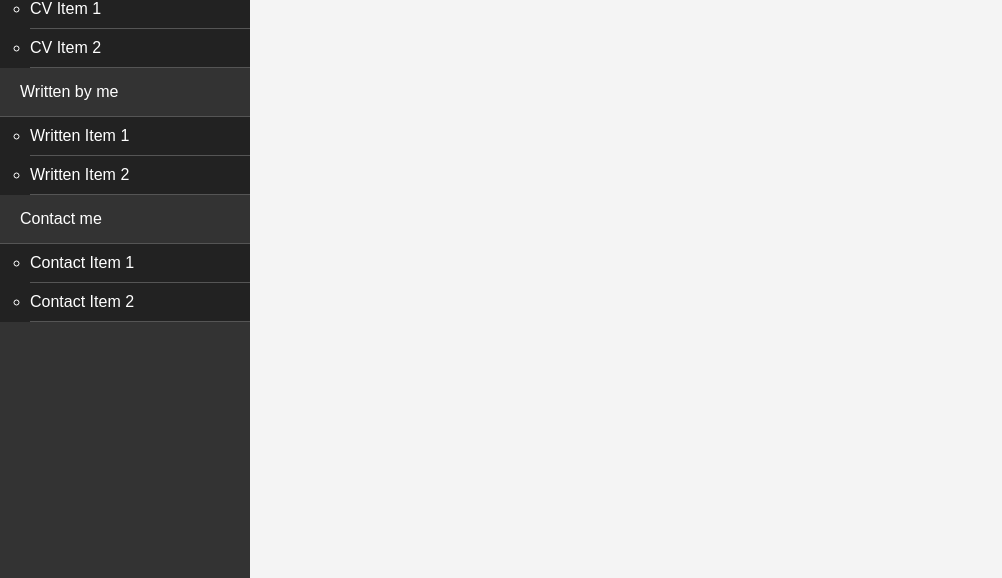
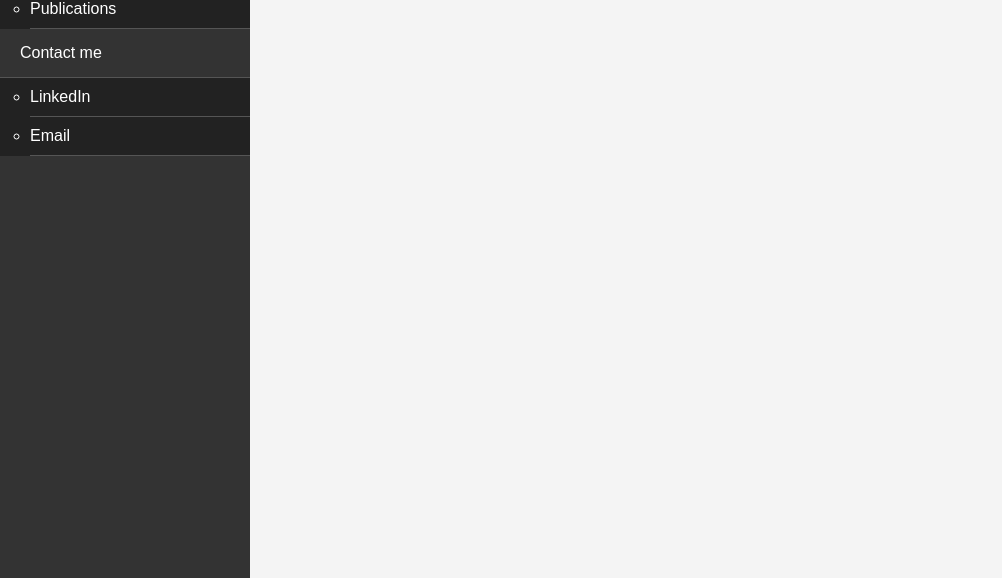
Before and after one commit to ShahabNaz/ShahabNaz.github.io, a plain HTML site: page index.html in a window 1280 px wide. Shown: the part 222-800 px from the top of the page, without its empty margins (0-1002 px from the left). Drawn offline with Linux system fonts and the light colour scheme.

Commit message:
Only HTML

```diff
--- a/index.html
+++ b/index.html
@@ -17,31 +17,24 @@
     <nav class="sidebar">
         <ul class="main-menu">
             <li>
-                <a href="#">About</a>
-                <ul class="submenu">
-                    <li><a href="#">About Item 1</a></li>
-                    <li><a href="#">About Item 2</a></li>
-                </ul>
-            </li>
-            <li>
                 <a href="#">My CV</a>
                 <ul class="submenu">
-                    <li><a href="#">CV Item 1</a></li>
-                    <li><a href="#">CV Item 2</a></li>
+                    <li><a href="#">CV</a></li>
+
                 </ul>
             </li>
             <li>
                 <a href="#">Written by me</a>
                 <ul class="submenu">
-                    <li><a href="#">Written Item 1</a></li>
-                    <li><a href="#">Written Item 2</a></li>
+                    <li><a href="#">My Blog</a></li>
+                    <li><a href="#">Publications</a></li>
                 </ul>
             </li>
             <li>
                 <a href="#">Contact me</a>
                 <ul class="submenu">
-                    <li><a href="#">Contact Item 1</a></li>
-                    <li><a href="#">Contact Item 2</a></li>
+                    <li><a href="https://www.linkedin.com/in/sh-m-nazari/" target="_blank">LinkedIn</a></li>
+                    <li><a href="#">Email</a></li>
                 </ul>
             </li>
         </ul>
```
